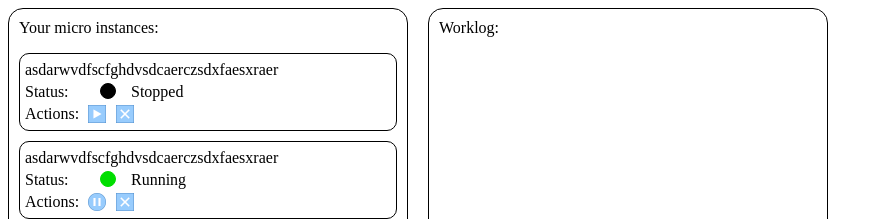
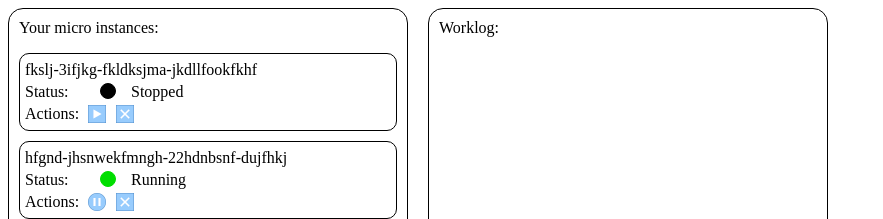
Before and after one commit to AlxLebedev/dashboard-frontend, a website built with webpack: page src/index.html in a window 1280 px wide. Shown: the top 219 px of the page, without its empty margins (0-883 px from the left). Built offline with nearby package versions, Linux system fonts and the light colour scheme; no server answers.

Commit message:
README modified and index.html

```diff
--- a/src/index.html
+++ b/src/index.html
@@ -11,7 +11,7 @@
       Your micro instances:
       <ul class="instances-list">
         <li class="instance-item">
-          <span class="instance-id">asdarwvdfscfghdvsdcaerczsdxfaesxraer</span>
+          <span class="instance-id">fkslj-3ifjkg-fkldksjma-jkdllfookfkhf</span>
           <span class="instance-status">Status:
             <span class="status"></span>
           </span>
@@ -21,7 +21,7 @@
           </span>
         </li>
         <li class="instance-item started">
-          <span class="instance-id">asdarwvdfscfghdvsdcaerczsdxfaesxraer</span>
+          <span class="instance-id">hfgnd-jhsnwekfmngh-22hdnbsnf-dujfhkj</span>
           <span class="instance-status">Status:
             <span class="status"></span>
           </span>
```
Also changed, not shown: README.md.
